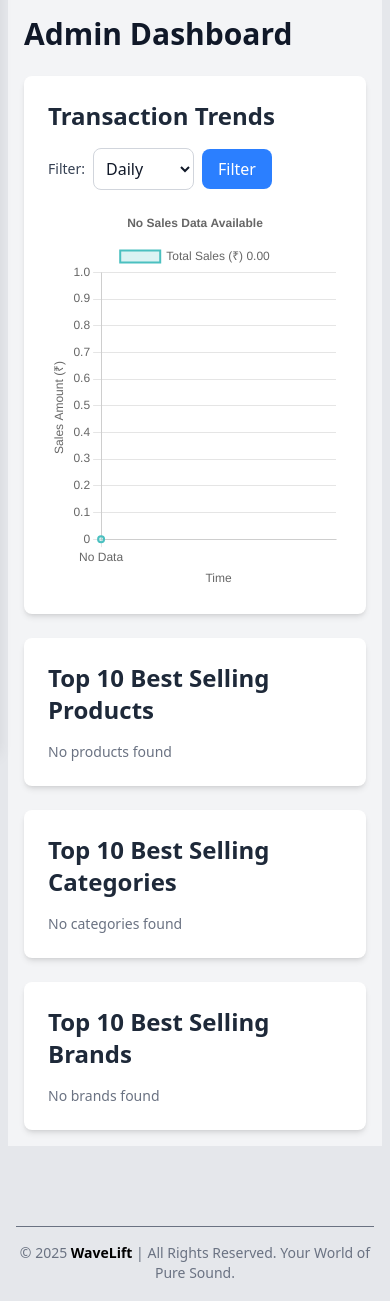
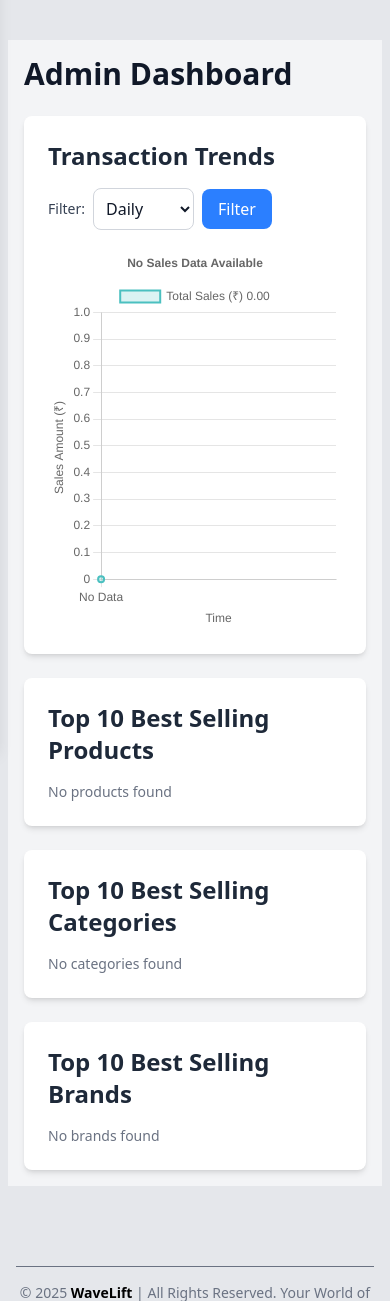
Before and after one commit to myselfanandvp/django_wavelift, a Django app: page /dashboard/dashboard/ in a window 390 px wide. Shown: the part 96-1397 px from the top of the page. Run offline with Django 5.2, Linux system fonts and the light colour scheme; the visitor is signed in with stand-in values (Sample User, id 1); data comes from the database, SQL or seed files in the repository; data that the repository does not hold is empty; style sheets or scripts are compiled from the project's sources; parts of the project's set-up code (start-up, migrations or seed data) failed here and were passed over; some libraries are stand-ins or nearby versions.

Commit message:
corrected the margin in the base page '

```diff
--- a/templates/shared/base.html
+++ b/templates/shared/base.html
@@ -74,7 +74,7 @@
 
 
   <!-- Main Content -->
-  <main class="flex-1 px-2 lg:px-0">
+  <main class="flex-1 px-2 mt-10 lg:px-0 lg:mt-0">
 
     {% block content %}
 
```
